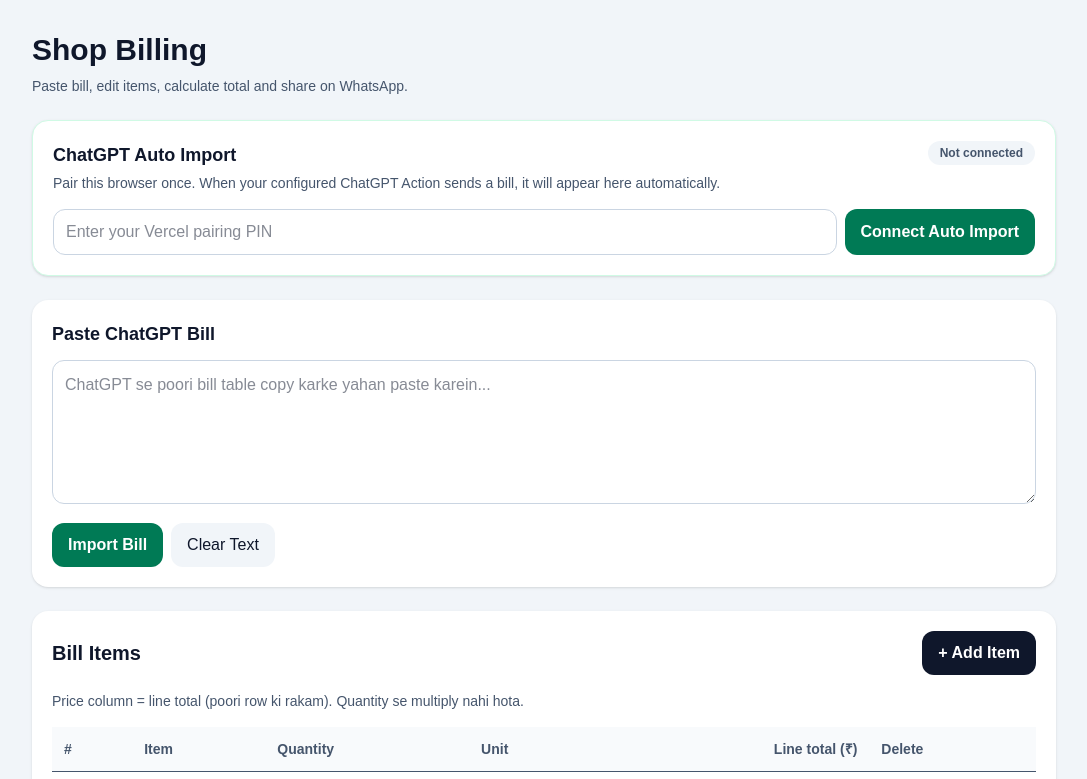
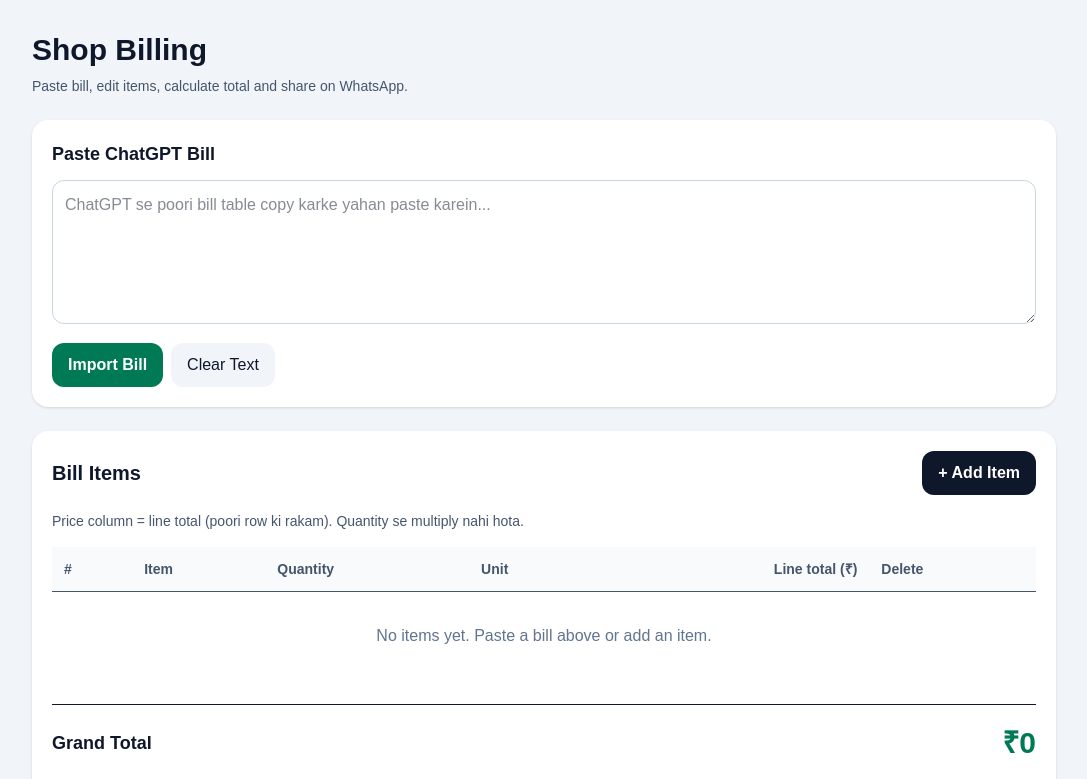
Before and after one commit to shivam9aug1996/shop-bill, a Next.js app: page / in a window 1280 px wide. Shown: the top 779 px of the page, without its empty margins (96-1183 px from the left). Built offline with nearby package versions, Linux system fonts and the light colour scheme.

Commit message:
Remove ChatGPT Auto Import UI and polling

```diff
--- a/app/page.tsx
+++ b/app/page.tsx
@@ -7,32 +7,18 @@ import {
   UNITS,
   type BillItem,
 } from "@/lib/bill";
-import { useCallback, useEffect, useState, type FormEvent } from "react";
-
-type IncomingBill = {
-  id: string;
-  createdAt: string;
-  source: string;
-  items: BillItem[];
-};
-
-const AUTO_IMPORT_KEY = "shop-bill-auto-import-connected-v1";
+import { useEffect, useState } from "react";
 
 export default function Home() {
   const [items, setItems] = useState<BillItem[]>([]);
   const [pasteText, setPasteText] = useState("");
   const [message, setMessage] = useState("");
   const [loaded, setLoaded] = useState(false);
-  const [pin, setPin] = useState("");
-  const [autoConnected, setAutoConnected] = useState(false);
-  const [connecting, setConnecting] = useState(false);
-  const [incomingBill, setIncomingBill] = useState<IncomingBill | null>(null);
 
   useEffect(() => {
     try {
       const saved = localStorage.getItem(STORAGE_KEY);
       if (saved) setItems(JSON.parse(saved));
-      setAutoConnected(localStorage.getItem(AUTO_IMPORT_KEY) === "true");
     } catch {
       console.error("Could not load saved bill");
     }
@@ -45,43 +31,6 @@ export default function Home() {
   }, [items, loaded]);
 
   const total = billGrandTotal(items);
-
-  const pollForBill = useCallback(async () => {
-    try {
-      const response = await fetch("/api/bills/pending", { cache: "no-store" });
-      if (response.status === 401) {
-        setAutoConnected(false);
-        localStorage.removeItem(AUTO_IMPORT_KEY);
-        return;
-      }
-      if (!response.ok) return;
-      const data = (await response.json()) as { bill: IncomingBill | null };
-      if (!data.bill) return;
-
-      const bill = data.bill;
-      const importedItems: BillItem[] = bill.items.map((item) => ({
-        ...item,
-        id: crypto.randomUUID(),
-      }));
-
-      if (items.length === 0) {
-        setItems(importedItems);
-        setMessage(`ChatGPT se ${importedItems.length} items ka bill aa gaya.`);
-      } else {
-        setIncomingBill({ ...bill, items: importedItems });
-        setMessage("Naya bill aa gaya hai. Apne current bill ko replace karne se pehle check karein.");
-      }
-    } catch {
-      // A temporary network error should not interrupt normal billing.
-    }
-  }, [items.length]);
-
-  useEffect(() => {
-    if (!loaded || !autoConnected || incomingBill) return;
-    void pollForBill();
-    const timer = window.setInterval(() => void pollForBill(), 4000);
-    return () => window.clearInterval(timer);
-  }, [loaded, autoConnected, incomingBill, pollForBill]);
 
   function updateItem(id: string, field: keyof BillItem, value: string) {
     setItems((current) =>
@@ -105,48 +54,6 @@ export default function Home() {
     setItems(parsed);
     setPasteText("");
     setMessage(`${parsed.length} items successfully import ho gaye.`);
-  }
-
-  async function connectAutoImport(event: FormEvent<HTMLFormElement>) {
-    event.preventDefault();
-    setConnecting(true);
-    setMessage("");
-    try {
-      const response = await fetch("/api/bills/connect", {
-        method: "POST",
-        headers: { "Content-Type": "application/json" },
-        body: JSON.stringify({ pin }),
-      });
-      const data = (await response.json()) as { error?: string };
-      if (!response.ok) {
-        setMessage(data.error || "Auto Import connect nahi ho paya.");
-        return;
-      }
-      localStorage.setItem(AUTO_IMPORT_KEY, "true");
-      setAutoConnected(true);
-      setPin("");
-      setMessage("Auto Import connected. ChatGPT se bheje gaye bills yahan aayenge.");
-    } catch {
-      setMessage("Network error. Dobara try karein.");
-    } finally {
-      setConnecting(false);
-    }
-  }
-
-  function disconnectAutoImport() {
-    localStorage.removeItem(AUTO_IMPORT_KEY);
-    setAutoConnected(false);
-    setMessage("Auto Import polling band kar di gayi.");
-  }
-
-  function loadIncomingBill() {
-    if (!incomingBill) return;
-    if (items.length > 0 && !confirm("Current bill replace karna hai? Pehle current bill copy/share kar lein.")) {
-      return;
-    }
-    setItems(incomingBill.items);
-    setMessage(`${incomingBill.items.length} incoming items load ho gaye.`);
-    setIncomingBill(null);
   }
 
   function getBillText() {
@@ -187,53 +94,6 @@ export default function Home() {
             Paste bill, edit items, calculate total and share on WhatsApp.
           </p>
         </header>
-
-        <section className="rounded-2xl border border-emerald-100 bg-white p-5 shadow-sm">
-          <div className="flex flex-wrap items-start justify-between gap-3">
-            <div>
-              <h2 className="text-lg font-semibold">ChatGPT Auto Import</h2>
-              <p className="mt-1 max-w-2xl text-sm text-slate-600">
-                Pair this browser once. When your configured ChatGPT Action sends a bill, it will appear here automatically.
-              </p>
-            </div>
-            <span className={`rounded-full px-3 py-1 text-xs font-semibold ${autoConnected ? "bg-emerald-100 text-emerald-800" : "bg-slate-100 text-slate-600"}`}>
-              {autoConnected ? "● Connected" : "Not connected"}
-            </span>
-          </div>
-
-          {!autoConnected ? (
-            <form onSubmit={connectAutoImport} className="mt-4 flex flex-col gap-2 sm:flex-row">
-              <label className="sr-only" htmlFor="pairing-pin">Auto Import pairing PIN</label>
-              <input
-                id="pairing-pin"
-                type="password"
-                inputMode="numeric"
-                autoComplete="one-time-code"
-                value={pin}
-                onChange={(event) => setPin(event.target.value)}
-                placeholder="Enter your Vercel pairing PIN"
-                className="min-w-0 flex-1 rounded-xl border border-slate-300 px-3 py-2.5 outline-none focus:border-emerald-600"
-                required
-              />
-              <button disabled={connecting} className="rounded-xl bg-emerald-700 px-4 py-2.5 font-semibold text-white disabled:opacity-60">
-                {connecting ? "Connecting..." : "Connect Auto Import"}
-              </button>
-            </form>
-          ) : (
-            <div className="mt-4 flex flex-wrap items-center gap-3">
-              <p className="text-sm text-emerald-800">Listening for bills in this browser…</p>
-              <button type="button" onClick={disconnectAutoImport} className="rounded-xl border border-slate-300 px-3 py-2 text-sm">Disconnect</button>
-            </div>
-          )}
-
-          {incomingBill && (
-            <div className="mt-4 rounded-xl border border-amber-300 bg-amber-50 p-4">
-              <p className="font-semibold">Incoming bill: {incomingBill.items.length} items</p>
-              <p className="mt-1 text-sm text-slate-700">A bill arrived from ChatGPT, but your current bill is not empty. Loading it will replace the current bill.</p>
-              <button type="button" onClick={loadIncomingBill} className="mt-3 rounded-xl bg-amber-700 px-4 py-2.5 font-semibold text-white">Review and load incoming bill</button>
-            </div>
-          )}
-        </section>
 
         <section className="rounded-2xl bg-white p-5 shadow-sm">
           <h2 className="mb-3 text-lg font-semibold">Paste ChatGPT Bill</h2>
@@ -294,7 +154,7 @@ export default function Home() {
             <button type="button" onClick={clearBill} className="rounded-xl bg-red-50 px-4 py-3 font-semibold text-red-700">Clear Bill</button>
           </div>
           <p className="mt-4 text-xs text-slate-500">
-            Bill changes are saved in this browser. Auto Import receives bills through the connected browser session; it does not sync your manually edited bill to ChatGPT.
+            Bill changes are saved in this browser.
           </p>
         </section>
       </div>
```
